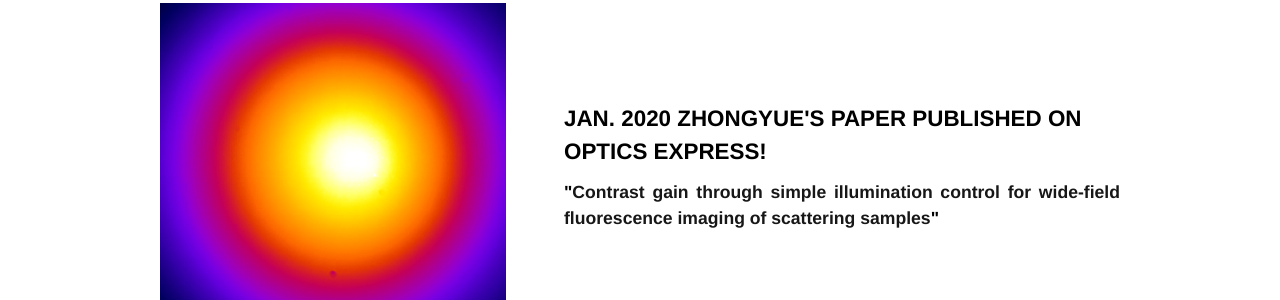
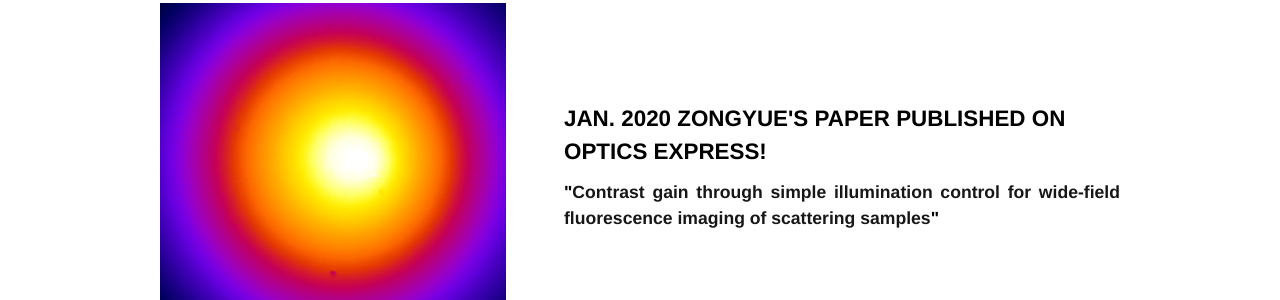
Before and after one commit to mengcuilab/mengcuilab.github.io, a Jekyll site: the page built from news.html, in a window 1280 px wide and 900 px high, scrolled down 537 px. Shown: the part 154-454 px from the top of the window. Built offline with Jekyll 4.4.1, drawn with Linux system fonts in a browser that asks for light colours.

Commit message:
fix typo Zongyue's name

```diff
--- a/news.html
+++ b/news.html
@@ -15,11 +15,11 @@ layout: default
 
 	  	<div class="news_wrapper">
 		  	<div class="news_img">
-				<img src="/assets/img/news/2020_zhongyuepaper.png" alt="2020_Zhongyue_OE">
+				<img src="/assets/img/news/2020_zongyuepaper.png" alt="2020_Zongyue_OE">
 			</div>
 
 			<div class="news_txt">
-			  <h2> JAN. 2020 ZHONGYUE'S PAPER PUBLISHED ON OPTICS EXPRESS!</h2>
+			  <h2> JAN. 2020 ZONGYUE'S PAPER PUBLISHED ON OPTICS EXPRESS!</h2>
 
 			  <h4>"<a href="https://www.osapublishing.org/oe/fulltext.cfm?uri=oe-28-2-2326">Contrast gain through simple illumination control for wide-field fluorescence imaging of scattering samples</a>"</h4>
 			</div>
```
Also changed, not shown: assets/img/news/2020_zongyuepaper.png (renamed from assets/img/news/2020_zhongyuepaper.png), 3 other files.
